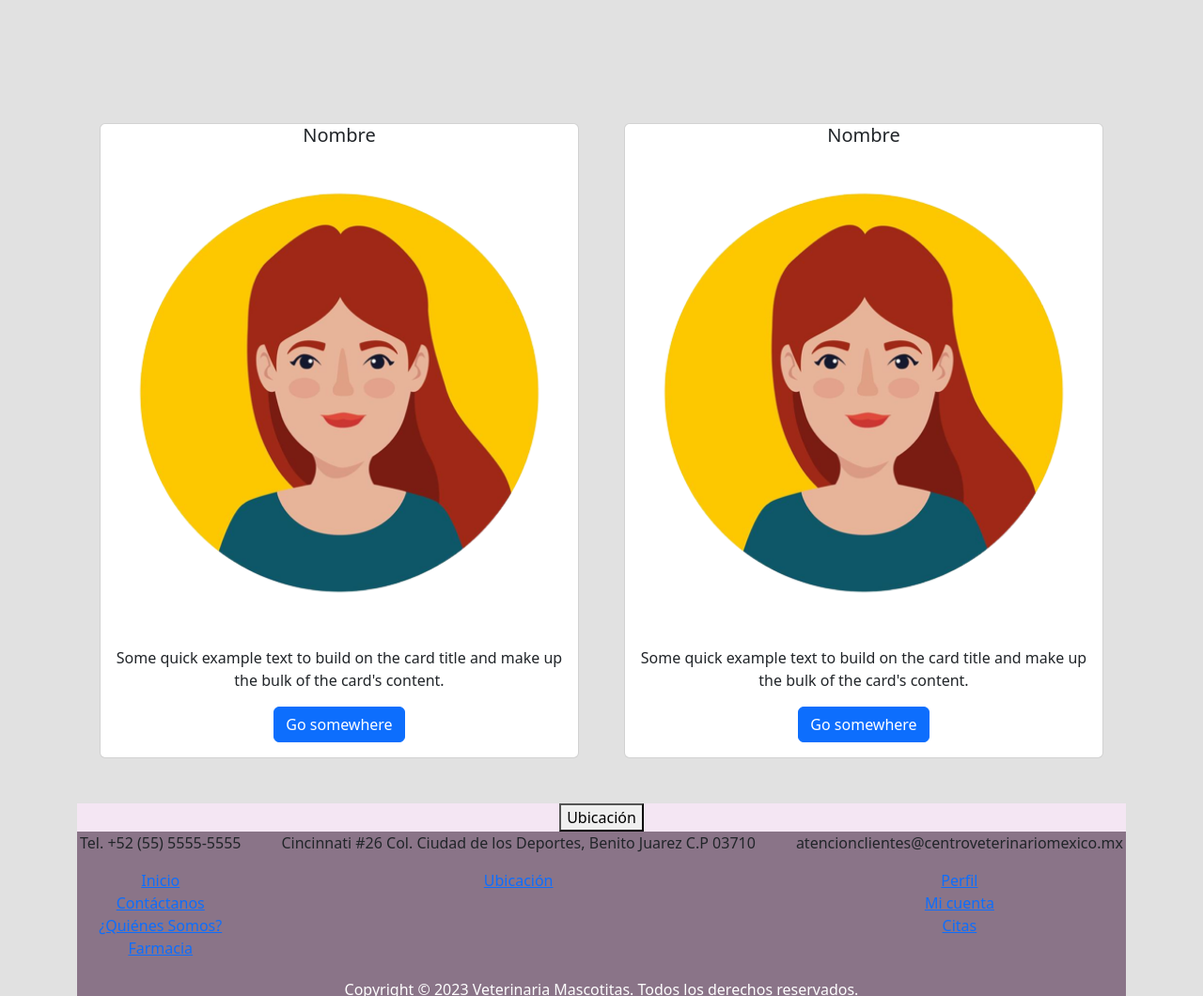
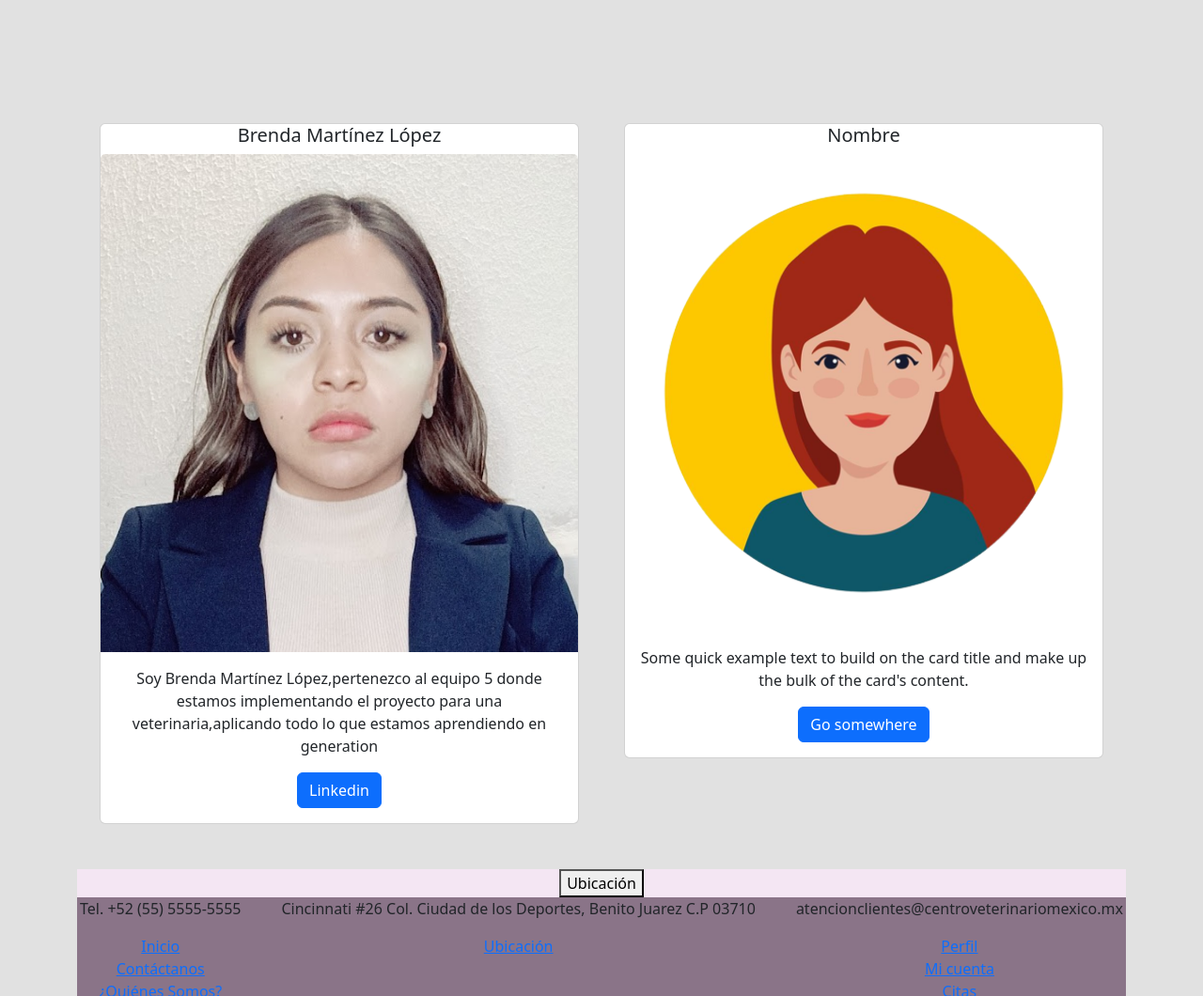
Before and after one commit to AnaYelitzaCT/equipo5_ProyectoN, a plain HTML site: page Veterinaria/QuienesSomos.html in a window 1280 px wide. Shown: the part 1620-2680 px from the top of the page at 94% size. Drawn offline with nearby package versions, Linux system fonts and the light colour scheme.

Commit message:
card de Brenda Martinez

```diff
--- a/Veterinaria/QuienesSomos.html
+++ b/Veterinaria/QuienesSomos.html
@@ -88,13 +88,12 @@
         <div class="col-6">
             <div class="container py-5">
                 <div class="card">
-                    <h5 class="card-title">Nombre</h5>
-                    <img src="src/circular-avatar-character-free-preview.png" class="card-img-top" alt="...">
+                    <h5 class="card-title">Brenda Martínez López</h5>
+                    <img src="./src/BML.png" class="card-img-top" alt="...">
                     <div class="card-body">
-                        <p class="card-text">Some quick example text to build on the card title and make up the bulk of
-                            the
-                            card's content.</p>
-                        <a href="#" class="btn btn-primary">Go somewhere</a>
+                        <p class="card-text">Soy Brenda Martínez López,pertenezco al equipo 5 donde estamos implementando
+                            el proyecto para una veterinaria,aplicando todo lo que estamos aprendiendo en generation</p>
+                        <a href="https://www.linkedin.com/in/brenda-mart%C3%ADnez-l%C3%B3pez-72155724a/" class="btn btn-primary">Linkedin</a>
                     </div>
                 </div>
             </div>
```
Also changed, not shown: Veterinaria/src/BML.png (added), 3 other files.
